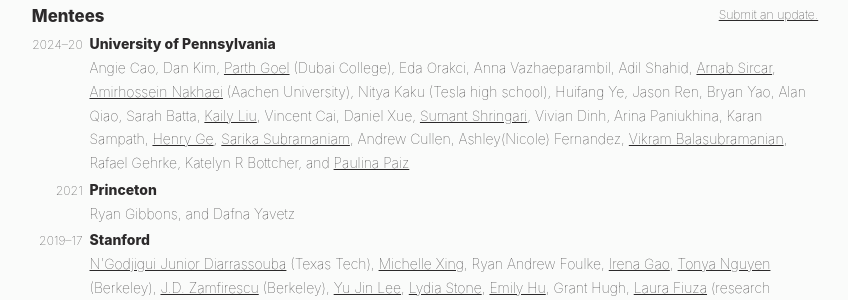
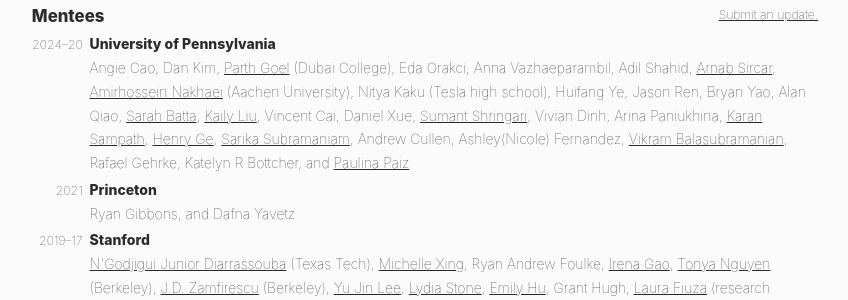
Before and after one commit to markwhiting/Whiting.me, a Jekyll site: the page built from cv.html, in a window 1280 px wide and 900 px high, scrolled down 2248 px. Shown: the part 177-477 px from the top of the window, without its empty margins (215-1063 px from the left). Built offline with Jekyll 4.4.1, drawn with Linux system fonts in a browser that asks for light colours; comment, search, counter and statistics services are not loaded; part of the change alters nothing that is shown.

```diff
--- a/_data/mentees.yml
+++ b/_data/mentees.yml
@@ -94,11 +94,15 @@
 - name: Kaily Liu
   institution: University of Pennsylvania
   dateStart: 2022-01-01
+  dateEnd: 2024-08-01
   URL: https://www.linkedin.com/in/kaily-liu/
 
 - name: Sarah Batta
   institution: University of Pennsylvania
   dateStart: 2022-05-01
+  dateEnd: 2022-12-01
+  URL: https://www.linkedin.com/in/sarah-batta/
+
 
 - name: Katelyn R Bottcher
   institution: University of Pennsylvania
@@ -133,6 +137,7 @@
 - name: Karan Sampath
   institution: University of Pennsylvania
   dateStart: 2021-02-25
+  URL: https://www.linkedin.com/in/karansampath/
 
 - name: Arina Paniukhina
   institution: University of Pennsylvania
```
